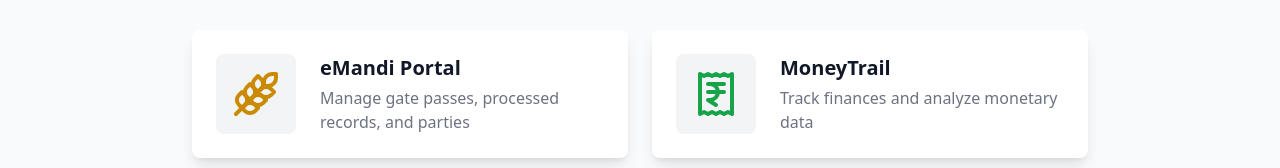
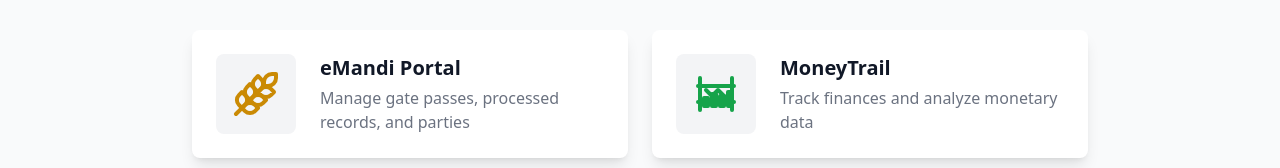
Before and after one commit to kishansinghverma/Unity-Frontend, a React (Vite) app: page /app-selection in a window 1280 px wide. Shown: the part 354-522 px from the top of the page. Built offline with nearby package versions, Linux system fonts and the light colour scheme; sample sign-in values are in the browser's storage.

Commit message:
Update MoneyTrail app icon to chart-no-axes-combined

```diff
--- /dev/null
+++ b/src/components/icons/ChartNoAxesCombined.tsx
@@ -0,0 +1,35 @@
+import React from 'react';
+
+interface IconProps {
+  className?: string;
+  size?: number;
+}
+
+const ChartNoAxesCombined: React.FC<IconProps> = ({ className = "", size = 24 }) => {
+  return (
+    <svg
+      xmlns="http://www.w3.org/2000/svg"
+      width={size}
+      height={size}
+      viewBox="0 0 24 24"
+      fill="none"
+      stroke="currentColor"
+      strokeWidth="2"
+      strokeLinecap="round"
+      strokeLinejoin="round"
+      className={className}
+    >
+      <path d="M3 8h18" />
+      <path d="M3 16h18" />
+      <path d="M4 4v16" />
+      <path d="M20 4v16" />
+      <path d="M7 10l3 3 3-3 4 4" />
+      <rect x="6" y="14" width="2" height="4" />
+      <rect x="10" y="12" width="2" height="6" />
+      <rect x="14" y="13" width="2" height="5" />
+      <rect x="18" y="11" width="2" height="7" />
+    </svg>
+  );
+};
+
+export default ChartNoAxesCombined;
--- a/src/components/layout/Header.tsx
+++ b/src/components/layout/Header.tsx
@@ -1,11 +1,12 @@
 import React, { useState, useRef, useEffect } from 'react';
-import { Menu, Search, Bell, User, ChevronDown, LayoutDashboard, BarChart3, Wheat, LogIn, DollarSign, ReceiptIndianRupee } from 'lucide-react';
+import { Menu, Search, Bell, User, ChevronDown, LayoutDashboard, BarChart3, Wheat, LogIn } from 'lucide-react';
 import { Link, useNavigate } from 'react-router-dom';
 import { APPS } from '../../constants/apps';
 import { useAppDispatch, useAppSelector } from '../../store/hooks';
 import { selectCurrentApp, setCurrentApp } from '../../store/slices/appSlice';
 import ThemeToggle from '../ui/ThemeToggle';
 import { useAuth } from '../../context/AuthContext';
+import ChartNoAxesCombined from '../icons/ChartNoAxesCombined';
 
 interface HeaderProps {
   sidebarOpen: boolean;
@@ -38,8 +39,7 @@ const Header: React.FC<HeaderProps> = ({ sidebarOpen, setSidebarOpen }) => {
       case 'LayoutDashboard': return <LayoutDashboard className="w-5 h-5" />;
       case 'BarChart3': return <BarChart3 className="w-5 h-5" />;
       case 'Wheat': return <Wheat className="w-5 h-5" />;
-      case 'DollarSign': return <DollarSign className="w-5 h-5" />;
-      case 'ReceiptIndianRupee': return <ReceiptIndianRupee className="w-5 h-5" />;
+      case 'ChartNoAxesCombined': return <ChartNoAxesCombined className="w-5 h-5" />;
       default: return <LayoutDashboard className="w-5 h-5" />;
     }
   };
--- a/src/components/layout/Sidebar.tsx
+++ b/src/components/layout/Sidebar.tsx
@@ -1,9 +1,10 @@
 import React from 'react';
 import { Link, useLocation } from 'react-router-dom';
-import { X, LayoutDashboard, Settings, BarChart3, User, ClipboardList, ListChecks, FileCheck, UserSquare, Wheat, LogIn, DollarSign, ReceiptIndianRupee } from 'lucide-react';
+import { X, LayoutDashboard, Settings, BarChart3, User, ClipboardList, ListChecks, FileCheck, UserSquare, Wheat, LogIn } from 'lucide-react';
 import { useAppSelector } from '../../store/hooks';
 import { selectCurrentApp } from '../../store/slices/appSlice';
 import { useAuth } from '../../context/AuthContext';
+import ChartNoAxesCombined from '../icons/ChartNoAxesCombined';
 
 interface SidebarProps {
   open: boolean;
@@ -28,7 +29,7 @@ const Sidebar: React.FC<SidebarProps> = ({ open, setOpen }) => {
       ];
     } else {
       return [
-        { name: 'Overview', path: '/moneytrail', icon: <ReceiptIndianRupee className="w-5 h-5" /> },
+        { name: 'Overview', path: '/moneytrail', icon: <ChartNoAxesCombined className="w-5 h-5" /> },
         { name: 'Reports', path: '/moneytrail/reports', icon: <BarChart3 className="w-5 h-5" /> },
         { name: 'Settings', path: '/moneytrail/settings', icon: <Settings className="w-5 h-5" /> },
       ];
--- a/src/constants/apps.ts
+++ b/src/constants/apps.ts
@@ -11,6 +11,6 @@ export const APPS: AppInfo[] = [
     id: 'second-app',
     name: 'MoneyTrail',
     description: 'Track finances and analyze monetary data',
-    icon: 'ReceiptIndianRupee',
+    icon: 'ChartNoAxesCombined',
   },
 ];
--- a/src/pages/AppSelection.tsx
+++ b/src/pages/AppSelection.tsx
@@ -1,8 +1,9 @@
 import React from 'react';
 import { useNavigate, Link } from 'react-router-dom';
-import { Wheat, DollarSign, LogOut, ReceiptIndianRupee } from 'lucide-react';
+import { Wheat, LogOut } from 'lucide-react';
 import { APPS } from '../constants/apps';
 import { useAuth } from '../context/AuthContext';
+import ChartNoAxesCombined from '../components/icons/ChartNoAxesCombined';
 
 const AppSelection: React.FC = () => {
   const navigate = useNavigate();
@@ -43,7 +44,7 @@ const AppSelection: React.FC = () => {
             {APPS.map((app) => {
               const appIcon = app.icon === 'Wheat' ?
                 <Wheat size={48} className="text-yellow-600" /> :
-                <ReceiptIndianRupee size={48} className="text-green-600" />;
+                <ChartNoAxesCombined size={48} className="text-green-600" />;
 
               const appPath = app.id === 'crud-app' ? '/emandi' : '/moneytrail';
 
```
